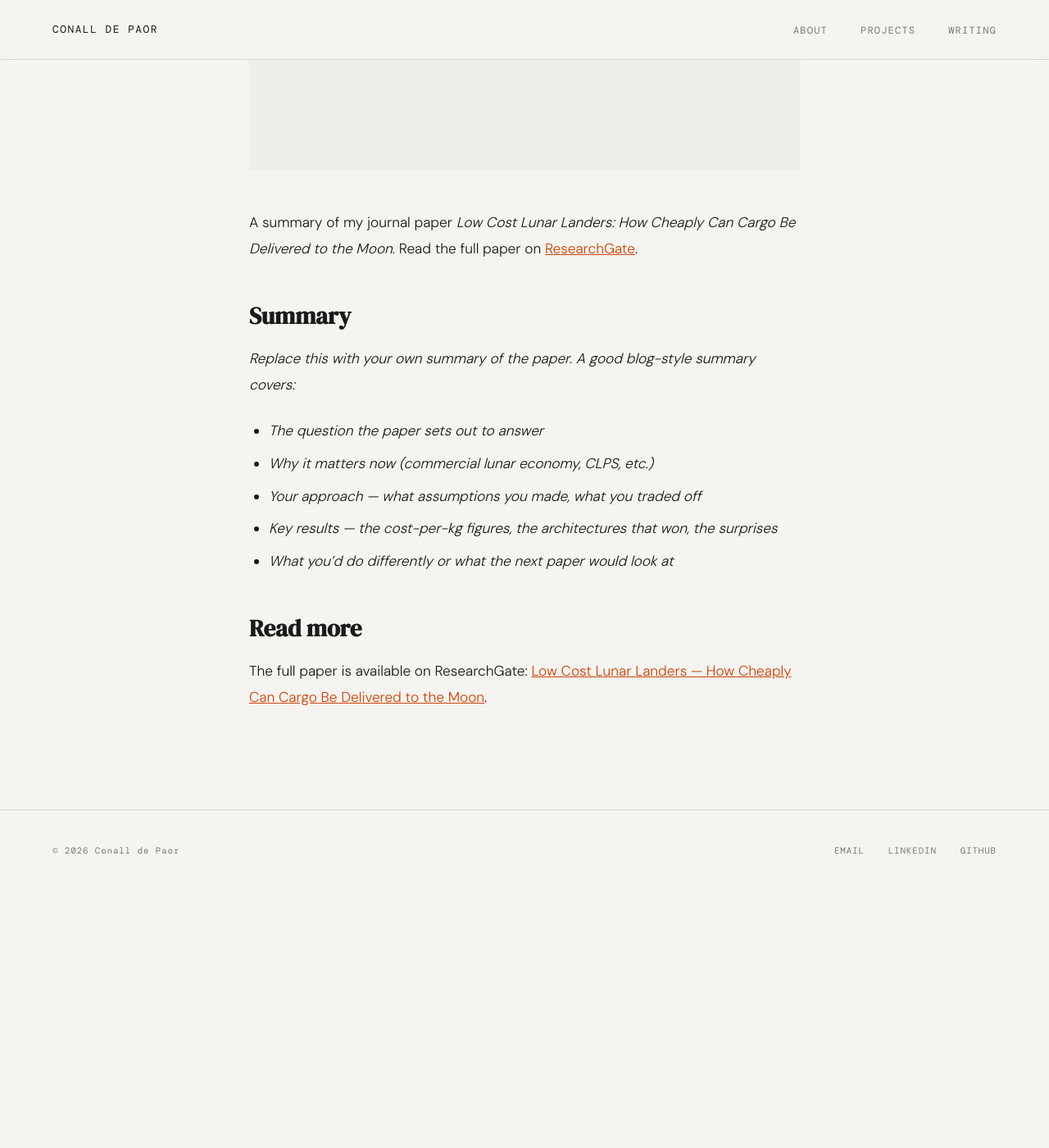
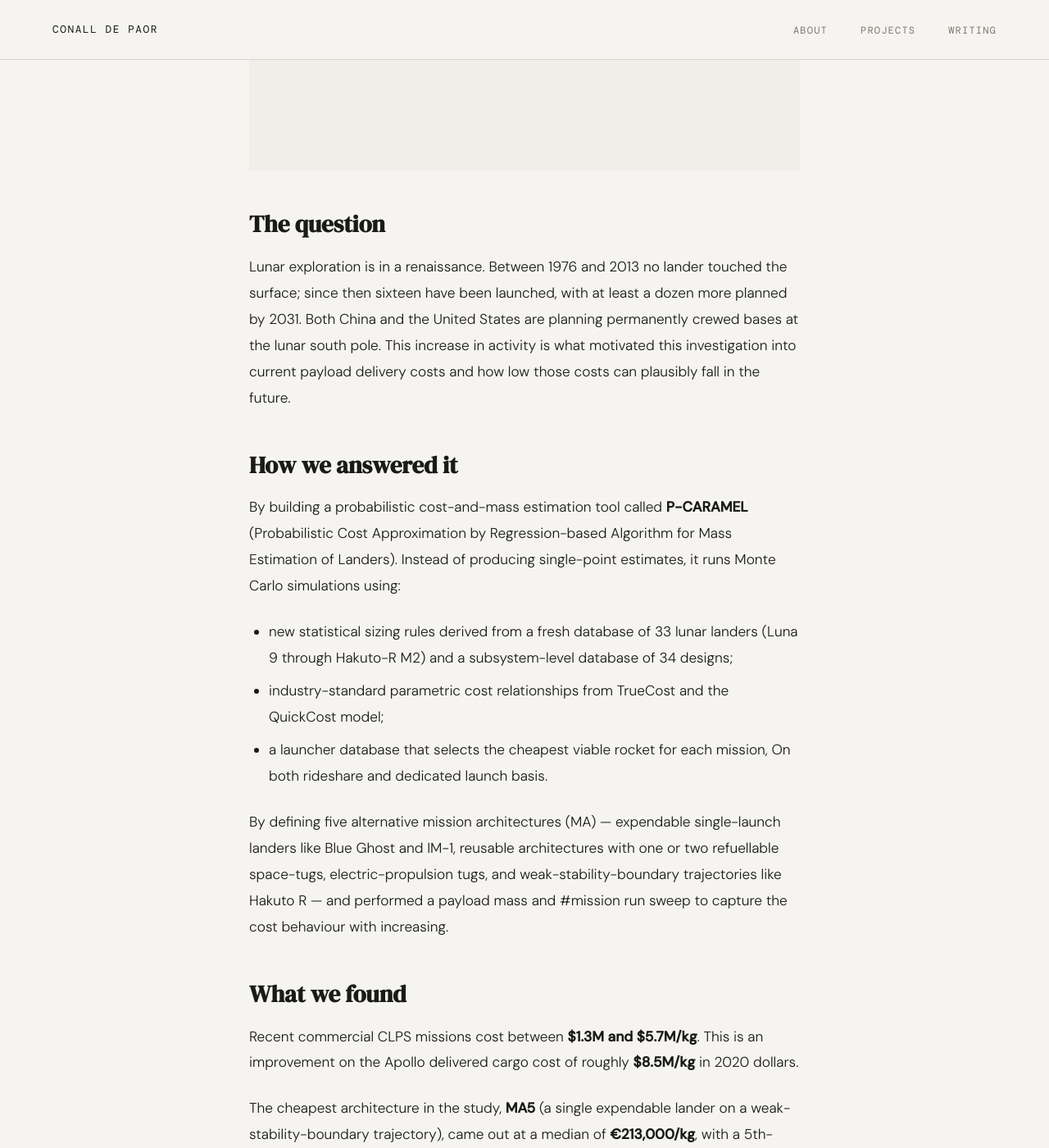
Before and after one commit to Conall98/Conall98.github.io, a Jekyll site: the page built from _projects/low-cost-lunar-landers.md, in a window 1280 px wide and 1400 px high, scrolled down 605 px. Shown: the whole window at 82% size. Built offline with Jekyll 4.4.1, drawn with Linux system fonts in a browser that asks for light colours; some web fonts are replaced; before the commit the page ends 1692 px from its top, so only the background shows below that; some of the changed text lies outside the part shown.

Commit message:
summary of paper

```diff
--- a/_projects/low-cost-lunar-landers.md
+++ b/_projects/low-cost-lunar-landers.md
@@ -2,22 +2,45 @@
 title: "How Cheaply Can Cargo Be Delivered to the Moon?"
 tag: "Journal Paper"
 order: 1
-description: "A study into low-cost lunar lander architectures — exploring how far the cost of delivering payload to the lunar surface can be pushed down by re-using existing launch vehicles, simplifying lander design, and choosing the right trajectories."
+description: "A probabilistic cost-and-mass study of ten lunar mission architectures, asking how low the per-kilogram cost of delivering cargo to the lunar surface can realistically be pushed, and what it would take to get there."
 image: ""
 ---
 
-A summary of my journal paper *Low Cost Lunar Landers: How Cheaply Can Cargo Be Delivered to the Moon*. Read the full paper on [ResearchGate](https://www.researchgate.net/publication/405024172_Low_Cost_Lunar_Landers_How_Cheaply_Can_Cargo_Be_Delivered_to_the_Moon).
 
-## Summary
+## The question
 
-*Replace this with your own summary of the paper. A good blog-style summary covers:*
+Lunar exploration is in a renaissance. Between 1976 and 2013 no lander touched the surface; since then sixteen have been launched, with at least a dozen more planned by 2031. Both China and the United States are planning permanently crewed bases at the lunar south pole. This increase in activity is what motivated this investigation into current payload delivery costs and how low those costs can plausibly fall in the future.
 
-- *The question the paper sets out to answer*
-- *Why it matters now (commercial lunar economy, CLPS, etc.)*
-- *Your approach — what assumptions you made, what you traded off*
-- *Key results — the cost-per-kg figures, the architectures that won, the surprises*
-- *What you'd do differently or what the next paper would look at*
+## How we answered it
 
-## Read more
+By building a probabilistic cost-and-mass estimation tool called **P-CARAMEL** (Probabilistic Cost Approximation by Regression-based Algorithm for Mass Estimation of Landers). Instead of producing single-point estimates, it runs Monte Carlo simulations using:
 
-The full paper is available on ResearchGate: [Low Cost Lunar Landers — How Cheaply Can Cargo Be Delivered to the Moon](https://www.researchgate.net/publication/405024172_Low_Cost_Lunar_Landers_How_Cheaply_Can_Cargo_Be_Delivered_to_the_Moon).
+- new statistical sizing rules derived from a fresh database of 33 lunar landers (Luna 9 through Hakuto-R M2) and a subsystem-level database of 34 designs;
+- industry-standard parametric cost relationships from TrueCost and the QuickCost model;
+- a launcher database that selects the cheapest viable rocket for each mission, On both rideshare and dedicated launch basis.
+
+By defining five alternative mission architectures (MA) — expendable single-launch landers like Blue Ghost and IM-1, reusable architectures with one or two refuellable space-tugs, electric-propulsion tugs, and weak-stability-boundary trajectories like Hakuto R — and performed a payload mass and #mission run sweep to capture the cost behaviour with increasing.
+
+## What we found
+
+Recent commercial CLPS missions cost between **$1.3M and $5.7M/kg**. This is an improvement on the Apollo delivered cargo cost of roughly **$8.5M/kg** in 2020 dollars.
+
+The cheapest architecture in the study, **MA5** (a single expendable lander on a weak-stability-boundary trajectory), came out at a median of **€213,000/kg**, with a 5th-percentile estimate of **€125,000/kg**.
+
+
+Three things drive the reduction:
+
+1. **Spread development cost over many missions.** Most current cost-per-kg is fixed cost amortised over one or two flights. Run the same architecture five, ten, twenty times and the per-kg cost falls sharply.
+2. **Make payloads bigger.** Today's landers carry 30–800 kg. Pushing payload up to 2,000 kg or more cuts per-kg cost dramatically, because most of the lander's mass is propellant and structure that doesn't grow as quickly as payload.
+3. **Stay expendable, for now.** This was the most counter-intuitive result. Reusable architectures (MA2, MA3, MA4) carry a "jeep problem" penalty — the propellant they need for the return trip has to be lifted from Earth too, and propellant required to lift that extra propellant compounds. Until propellant production on the lunar surface is possible, reusable lunar landers will stay more expensive per kilogram than expendable ones no matter how many re-uses there are.
+
+The one exception is **MA4**, which uses an electrically-propelled space tug. Its very high specific impulse means it escapes most of the jeep problem and approaches the expendable cost line. It's slow, but it's cheap.
+
+## Why it matters
+
+This paper shows what is possible without exotic new technology — just by running the same well-understood architectures more often, building landers in series, and scaling up payload sizes, the cost can be reduced by around 80%.
+## The full paper
+
+[Low-Cost Uncrewed Lunar Landers: How Cheaply Can Cargo Be Delivered to the Moon?](https://www.researchgate.net/publication/405024172_Low_Cost_Lunar_Landers_How_Cheaply_Can_Cargo_Be_Delivered_to_the_Moon) — ResearchGate.
+
+Source code for P-CARAMEL and the lander database is on GitHub: [Conall98/LLJP_ULTIMA](https://github.com/Conall98/LLJP_ULTIMA).
```
